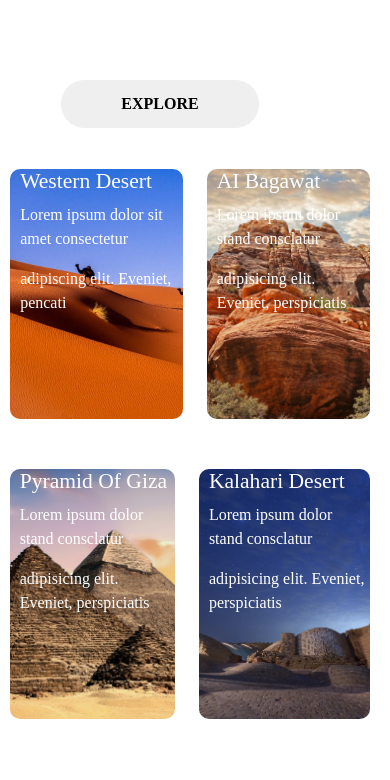
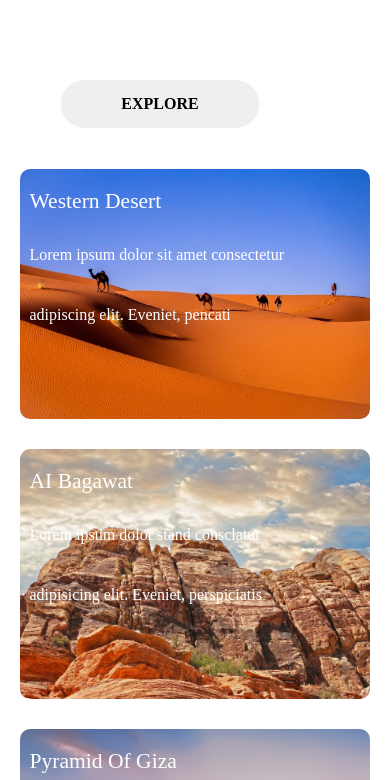
Before and after one commit to CSS3-Mastery/h-6, a plain HTML site: page index.html in a window 390 px wide. Shown: the part 502-1282 px from the top of the page. Before the commit the page ends 1241 px from the top, so only its background shows below. Drawn offline with nearby package versions, Linux system fonts and the light colour scheme.

Commit message:
first commit

```diff
--- a/style.css
+++ b/style.css
@@ -100,10 +100,12 @@ body {
   font-size: 20px;
   font-family: serif;
 }
+
 .images h4,
 .images p {
   margin-left: 10px;
   font-family: serif;
+  padding-top: 20px;
 }
 @media screen and (min-width: 992px) {
   .menu-img {
@@ -116,12 +118,15 @@ body {
   .main {
     display: block;
   }
+  .img-right {
+    display: block;
+  }
   #img-1 {
     margin-left: 5%;
     width: auto;
   }
   #img-2 {
-    margin-left: 2%;
+    margin-left: 5%;
     width: auto;
   }
   #img-3 {
@@ -129,7 +134,7 @@ body {
     width: auto;
   }
   #img-4 {
-    margin-left: 2%;
+    margin-left: 5%;
     width: auto;
   }
 }
```
